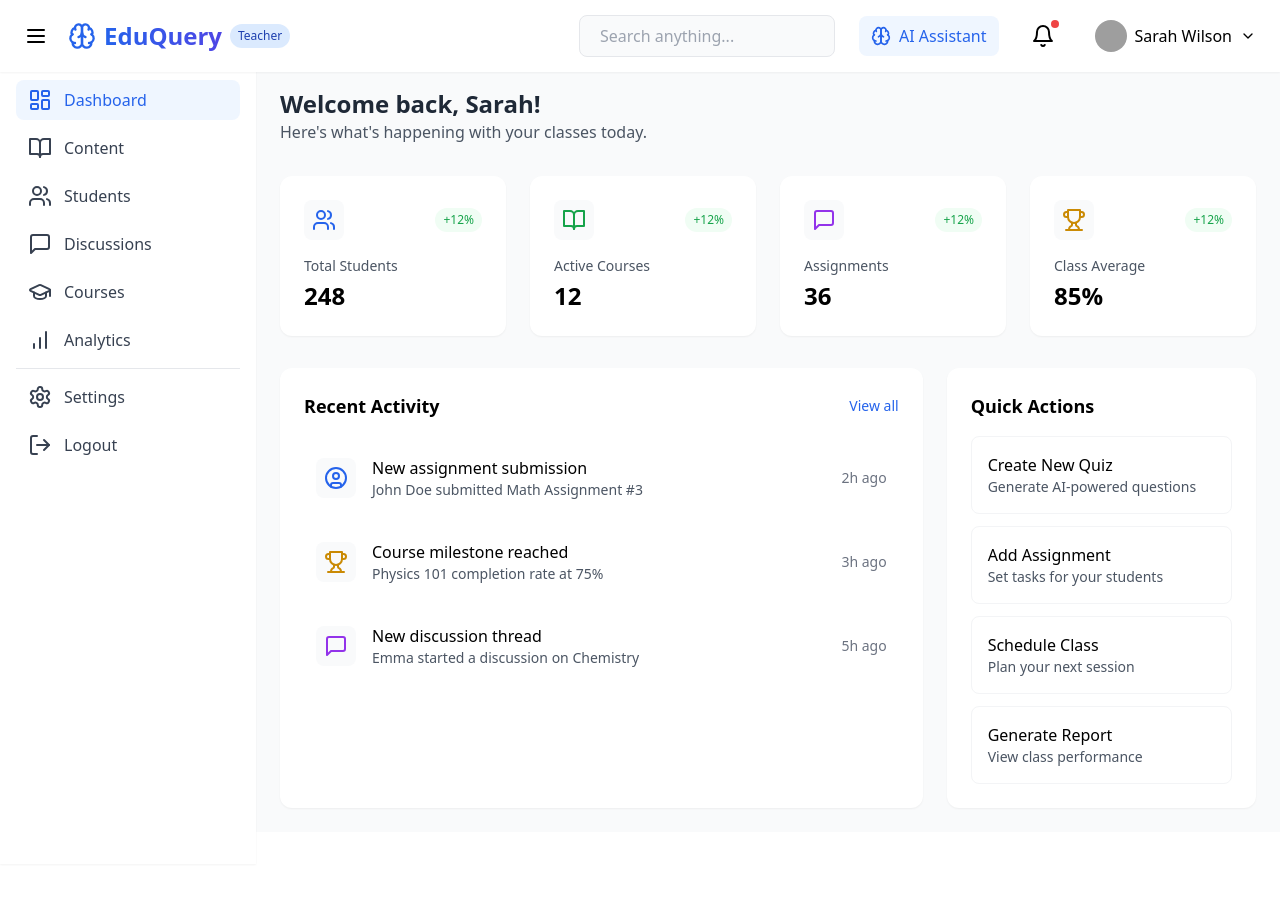
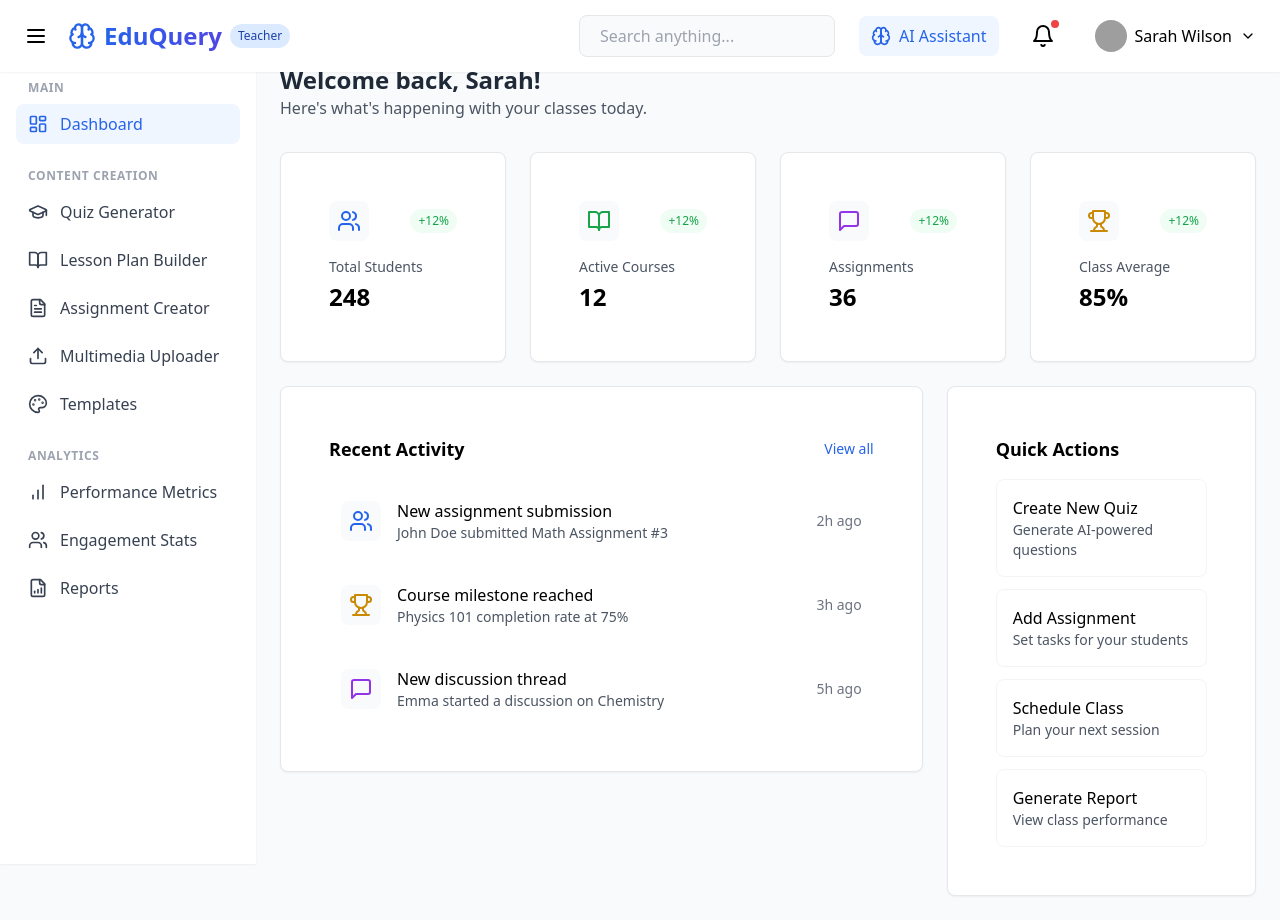
Before and after one commit to jhapran/edu-ai-companion_V1, a React (Vite) app: page / in a window 1280 px wide. Before the commit the page ends 832 px from the top, so only its background shows below. Built offline with nearby package versions, Linux system fonts and the light colour scheme; grey boxes are pictures that could not be loaded.

Commit message:
connected components

```diff
--- a/package.json
+++ b/package.json
@@ -11,6 +11,7 @@
   },
   "dependencies": {
     "@types/react-datepicker": "^7.0.0",
+    "date-fns": "^3.3.1",
     "lucide-react": "^0.344.0",
     "react": "^18.3.1",
     "react-datepicker": "^7.5.0",
--- a/src/App.tsx
+++ b/src/App.tsx
@@ -1,10 +1,51 @@
-import { BrowserRouter as Router } from 'react-router-dom';
+import { BrowserRouter as Router, Routes, Route, Navigate } from 'react-router-dom';
 import DashboardLayout from './components/DashboardLayout';
+import DashboardHome from './components/dashboard/DashboardHome';
+import AIChat from './components/AIChat';
+import { useState } from 'react';
+
+// Import all necessary components
+import QuizGenerator from './components/dashboard/educator/ContentCreation/QuizGenerator';
+import LessonPlanBuilder from './components/dashboard/educator/ContentCreation/LessonPlanBuilder';
+import AssignmentCreator from './components/dashboard/educator/ContentCreation/AssignmentCreator';
+import MultimediaUploader from './components/dashboard/educator/ContentCreation/MultimediaUploader';
+import TemplateSelector from './components/dashboard/educator/ContentCreation/TemplateSelector';
+import PerformanceMetrics from './components/dashboard/educator/Analytics/PerformanceMetrics';
+import EngagementStats from './components/dashboard/educator/Analytics/EngagementStats';
+import ReportGenerator from './components/dashboard/educator/Analytics/ReportGenerator';
 
 function App() {
+  const [showAIChat, setShowAIChat] = useState(false);
+
   return (
     <Router>
-      <DashboardLayout />
+      <div className="min-h-screen bg-gray-50">
+        <Routes>
+          <Route path="/" element={<DashboardLayout onAIChatToggle={() => setShowAIChat(!showAIChat)} />}>
+            <Route index element={<DashboardHome />} />
+
+            {/* Educator Routes */}
+            <Route path="content">
+              <Route path="quiz" element={<QuizGenerator onSave={console.log} />} />
+              <Route path="lesson" element={<LessonPlanBuilder onSave={console.log} />} />
+              <Route path="assignment" element={<AssignmentCreator onSave={console.log} />} />
+              <Route path="multimedia" element={<MultimediaUploader onUpload={console.log} />} />
+              <Route path="templates" element={<TemplateSelector onSelect={console.log} />} />
+            </Route>
+
+            <Route path="analytics">
+              <Route path="performance" element={<PerformanceMetrics />} />
+              <Route path="engagement" element={<EngagementStats />} />
+              <Route path="reports" element={<ReportGenerator />} />
+            </Route>
+
+            {/* Catch all undefined routes */}
+            <Route path="*" element={<Navigate to="/" replace />} />
+          </Route>
+        </Routes>
+
+        {showAIChat && <AIChat onClose={() => setShowAIChat(false)} />}
+      </div>
     </Router>
   );
 }
--- a/src/components/DashboardLayout.tsx
+++ b/src/components/DashboardLayout.tsx
@@ -1,10 +1,57 @@
 import React, { useState } from 'react';
-import { Menu, Bell, Search, ChevronDown, UserCircle, LayoutDashboard, BookOpen, Users, BarChart, Settings, LogOut, Brain, MessageSquare, GraduationCap, Trophy } from 'lucide-react';
-import AIChat from './AIChat';
+import { Outlet, useNavigate, useLocation } from 'react-router-dom';
+import {
+  Menu,
+  Bell,
+  Search,
+  ChevronDown,
+  Brain,
+  LayoutDashboard,
+  GraduationCap,
+  BookOpen,
+  FileText,
+  Upload,
+  Palette,
+  BarChart,
+  Users,
+  FileBarChart,
+} from 'lucide-react';
 
-export default function DashboardLayout() {
+interface DashboardLayoutProps {
+  onAIChatToggle: () => void;
+}
+
+export default function DashboardLayout({ onAIChatToggle }: DashboardLayoutProps) {
   const [sidebarOpen, setSidebarOpen] = useState(true);
-  const [showAIChat, setShowAIChat] = useState(false);
+  const navigate = useNavigate();
+  const location = useLocation();
+
+  const menuItems = [
+    {
+      title: 'Main',
+      items: [
+        { label: 'Dashboard', path: '/', icon: <LayoutDashboard size={20} /> },
+      ],
+    },
+    {
+      title: 'Content Creation',
+      items: [
+        { label: 'Quiz Generator', path: '/content/quiz', icon: <GraduationCap size={20} /> },
+        { label: 'Lesson Plan Builder', path: '/content/lesson', icon: <BookOpen size={20} /> },
+        { label: 'Assignment Creator', path: '/content/assignment', icon: <FileText size={20} /> },
+        { label: 'Multimedia Uploader', path: '/content/multimedia', icon: <Upload size={20} /> },
+        { label: 'Templates', path: '/content/templates', icon: <Palette size={20} /> },
+      ],
+    },
+    {
+      title: 'Analytics',
+      items: [
+        { label: 'Performance Metrics', path: '/analytics/performance', icon: <BarChart size={20} /> },
+        { label: 'Engagement Stats', path: '/analytics/engagement', icon: <Users size={20} /> },
+        { label: 'Reports', path: '/analytics/reports', icon: <FileBarChart size={20} /> },
+      ],
+    },
+  ];
 
   return (
     <div className="min-h-screen bg-gray-50">
@@ -12,20 +59,27 @@ export default function DashboardLayout() {
       <header className="bg-white shadow-sm fixed w-full z-10">
         <div className="flex items-center justify-between px-4 py-3">
           <div className="flex items-center gap-3">
-            <button onClick={() => setSidebarOpen(!sidebarOpen)} className="p-2 hover:bg-gray-100 rounded-lg transition-colors">
+            <button
+              onClick={() => setSidebarOpen(!sidebarOpen)}
+              className="p-2 hover:bg-gray-100 rounded-lg transition-colors"
+            >
               <Menu size={24} />
             </button>
             <div className="flex items-center">
               <div className="flex items-center gap-2">
                 <Brain className="text-blue-600" size={28} />
-                <h1 className="text-2xl font-bold bg-gradient-to-r from-blue-600 to-indigo-600 bg-clip-text text-transparent">EduQuery</h1>
+                <h1 className="text-2xl font-bold bg-gradient-to-r from-blue-600 to-indigo-600 bg-clip-text text-transparent">
+                  EduQuery
+                </h1>
               </div>
-              <span className="ml-2 px-2 py-1 text-xs bg-blue-100 text-blue-800 rounded-full font-medium">Teacher</span>
+              <span className="ml-2 px-2 py-1 text-xs bg-blue-100 text-blue-800 rounded-full font-medium">
+                Teacher
+              </span>
             </div>
           </div>
 
           <div className="flex items-center gap-6">
-            <div className="hidden md:flex items-center gap-2 bg-gray-50 px-3 py-2 rounded-lg w-64 border border-gray-200 focus-within:border-blue-500 transition-colors">
+            <div className="hidden md:flex items-center gap-2 bg-gray-50 px-3 py-2 rounded-lg w-64 border border-gray-200">
               <Search size={20} className="text-gray-400" />
               <input
                 type="text"
@@ -35,7 +89,7 @@ export default function DashboardLayout() {
             </div>
 
             <button
-              onClick={() => setShowAIChat(!showAIChat)}
+              onClick={onAIChatToggle}
               className="flex items-center gap-2 px-3 py-2 bg-blue-50 text-blue-600 rounded-lg hover:bg-blue-100 transition-colors"
             >
               <Brain size={20} />
@@ -61,125 +115,40 @@ export default function DashboardLayout() {
       </header>
 
       {/* Sidebar */}
-      <aside className={`fixed left-0 top-0 mt-16 h-full bg-white shadow-sm transition-all duration-300 ${sidebarOpen ? 'w-64' : 'w-20'}`}>
-        <nav className="p-4 space-y-2">
-          <SidebarItem icon={<LayoutDashboard size={24} />} label="Dashboard" active />
-          <SidebarItem icon={<BookOpen size={24} />} label="Content" />
-          <SidebarItem icon={<Users size={24} />} label="Students" />
-          <SidebarItem icon={<MessageSquare size={24} />} label="Discussions" />
-          <SidebarItem icon={<GraduationCap size={24} />} label="Courses" />
-          <SidebarItem icon={<BarChart size={24} />} label="Analytics" />
-          <div className="border-t my-4"></div>
-          <SidebarItem icon={<Settings size={24} />} label="Settings" />
-          <SidebarItem icon={<LogOut size={24} />} label="Logout" />
+      <aside className={`fixed left-0 top-0 mt-16 h-full bg-white shadow-sm transition-all duration-300 overflow-hidden ${sidebarOpen ? 'w-64' : 'w-20'}`}>
+        <nav className="p-4 space-y-6">
+          {menuItems.map((section, index) => (
+            <div key={index} className="space-y-2">
+              {sidebarOpen && (
+                <h2 className="text-xs font-semibold text-gray-400 uppercase tracking-wider px-3">
+                  {section.title}
+                </h2>
+              )}
+              {section.items.map((item, itemIndex) => (
+                <button
+                  key={itemIndex}
+                  onClick={() => navigate(item.path)}
+                  className={`
+                    w-full flex items-center gap-3 px-3 py-2 rounded-lg cursor-pointer transition-colors
+                    ${location.pathname === item.path ? 'bg-blue-50 text-blue-600' : 'text-gray-700 hover:bg-gray-50'}
+                  `}
+                  title={!sidebarOpen ? item.label : undefined}
+                >
+                  {item.icon}
+                  <span className={`font-medium truncate ${!sidebarOpen ? 'hidden' : 'block'}`}>
+                    {item.label}
+                  </span>
+                </button>
+              ))}
+            </div>
+          ))}
         </nav>
       </aside>
 
       {/* Main Content */}
-      <main className={`pt-16 ${sidebarOpen ? 'ml-64' : 'ml-20'} transition-all duration-300`}>
-        <div className="p-6">
-          <div className="mb-8">
-            <h2 className="text-2xl font-semibold text-gray-800">Welcome back, Sarah!</h2>
-            <p className="text-gray-600">Here's what's happening with your classes today.</p>
-          </div>
-
-          <div className="grid grid-cols-1 md:grid-cols-2 lg:grid-cols-4 gap-6 mb-8">
-            {[
-              { label: 'Total Students', value: '248', icon: <Users className="text-blue-600" /> },
-              { label: 'Active Courses', value: '12', icon: <BookOpen className="text-green-600" /> },
-              { label: 'Assignments', value: '36', icon: <MessageSquare className="text-purple-600" /> },
-              { label: 'Class Average', value: '85%', icon: <Trophy className="text-yellow-600" /> }
-            ].map((stat, i) => (
-              <div key={i} className="bg-white p-6 rounded-xl shadow-sm hover:shadow-md transition-shadow">
-                <div className="flex items-center justify-between">
-                  <div className="p-2 bg-gray-50 rounded-lg">{stat.icon}</div>
-                  <div className="text-xs font-medium text-green-600 bg-green-50 px-2 py-1 rounded-full">
-                    +12%
-                  </div>
-                </div>
-                <h3 className="text-gray-600 text-sm font-medium mt-4">{stat.label}</h3>
-                <p className="text-2xl font-semibold mt-1">{stat.value}</p>
-              </div>
-            ))}
-          </div>
-
-          <div className="grid grid-cols-1 lg:grid-cols-3 gap-6">
-            <div className="lg:col-span-2 bg-white p-6 rounded-xl shadow-sm">
-              <div className="flex items-center justify-between mb-6">
-                <h3 className="text-lg font-semibold">Recent Activity</h3>
-                <button className="text-blue-600 text-sm hover:underline">View all</button>
-              </div>
-              <div className="space-y-4">
-                {[
-                  {
-                    title: 'New assignment submission',
-                    desc: 'John Doe submitted Math Assignment #3',
-                    time: '2h ago',
-                    icon: <UserCircle className="text-blue-600" />
-                  },
-                  {
-                    title: 'Course milestone reached',
-                    desc: 'Physics 101 completion rate at 75%',
-                    time: '3h ago',
-                    icon: <Trophy className="text-yellow-600" />
-                  },
-                  {
-                    title: 'New discussion thread',
-                    desc: 'Emma started a discussion on Chemistry',
-                    time: '5h ago',
-                    icon: <MessageSquare className="text-purple-600" />
-                  }
-                ].map((item, i) => (
-                  <div key={i} className="flex items-center gap-4 p-3 hover:bg-gray-50 rounded-lg transition-colors">
-                    <div className="w-10 h-10 bg-gray-50 rounded-lg flex items-center justify-center">
-                      {item.icon}
-                    </div>
-                    <div className="flex-1">
-                      <h4 className="font-medium">{item.title}</h4>
-                      <p className="text-sm text-gray-600">{item.desc}</p>
-                    </div>
-                    <span className="text-sm text-gray-500">{item.time}</span>
-                  </div>
-                ))}
-              </div>
-            </div>
-
-            <div className="bg-white p-6 rounded-xl shadow-sm">
-              <h3 className="text-lg font-semibold mb-4">Quick Actions</h3>
-              <div className="space-y-3">
-                {[
-                  { label: 'Create New Quiz', desc: 'Generate AI-powered questions' },
-                  { label: 'Add Assignment', desc: 'Set tasks for your students' },
-                  { label: 'Schedule Class', desc: 'Plan your next session' },
-                  { label: 'Generate Report', desc: 'View class performance' }
-                ].map((action) => (
-                  <button
-                    key={action.label}
-                    className="w-full text-left p-4 rounded-lg hover:bg-gray-50 transition-colors border border-gray-100 hover:border-gray-200"
-                  >
-                    <div className="font-medium">{action.label}</div>
-                    <div className="text-sm text-gray-600">{action.desc}</div>
-                  </button>
-                ))}
-              </div>
-            </div>
-          </div>
-        </div>
+      <main className={`pt-16 ${sidebarOpen ? 'ml-64' : 'ml-20'} transition-all duration-300 p-6`}>
+        <Outlet />
       </main>
-
-      {/* AI Chat Widget */}
-      {showAIChat && <AIChat onClose={() => setShowAIChat(false)} />}
     </div>
   );
 }
-
-const SidebarItem = ({ icon, label, active = false }) => (
-  <div className={`flex items-center gap-3 px-3 py-2 rounded-lg cursor-pointer transition-colors ${
-    active
-      ? 'bg-blue-50 text-blue-600'
-      : 'text-gray-700 hover:bg-gray-50'
-  }`}>
-    {icon}
-    <span className="font-medium">{label}</span>
-  </div>
-);
--- /dev/null
+++ b/src/components/dashboard/DashboardHome.tsx
@@ -0,0 +1,98 @@
+import React from 'react';
+import { Users, BookOpen, MessageSquare, Trophy } from 'lucide-react';
+import Card from '../ui/Card';
+
+export default function DashboardHome() {
+  return (
+    <div className="space-y-6">
+      <div className="mb-8">
+        <h2 className="text-2xl font-semibold text-gray-800">Welcome back, Sarah!</h2>
+        <p className="text-gray-600">Here's what's happening with your classes today.</p>
+      </div>
+
+      <div className="grid grid-cols-1 md:grid-cols-2 lg:grid-cols-4 gap-6 mb-8">
+        {[
+          { label: 'Total Students', value: '248', icon: <Users className="text-blue-600" /> },
+          { label: 'Active Courses', value: '12', icon: <BookOpen className="text-green-600" /> },
+          { label: 'Assignments', value: '36', icon: <MessageSquare className="text-purple-600" /> },
+          { label: 'Class Average', value: '85%', icon: <Trophy className="text-yellow-600" /> }
+        ].map((stat, i) => (
+          <Card key={i} className="p-6 hover:shadow-md transition-shadow">
+            <div className="flex items-center justify-between">
+              <div className="p-2 bg-gray-50 rounded-lg">{stat.icon}</div>
+              <div className="text-xs font-medium text-green-600 bg-green-50 px-2 py-1 rounded-full">
+                +12%
+              </div>
+            </div>
+            <h3 className="text-gray-600 text-sm font-medium mt-4">{stat.label}</h3>
+            <p className="text-2xl font-semibold mt-1">{stat.value}</p>
+          </Card>
+        ))}
+      </div>
+
+      <div className="grid grid-cols-1 lg:grid-cols-3 gap-6">
+        <div className="lg:col-span-2">
+          <Card className="p-6">
+            <div className="flex items-center justify-between mb-6">
+              <h3 className="text-lg font-semibold">Recent Activity</h3>
+              <button className="text-blue-600 text-sm hover:underline">View all</button>
+            </div>
+            <div className="space-y-4">
+              {[
+                {
+                  title: 'New assignment submission',
+                  desc: 'John Doe submitted Math Assignment #3',
+                  time: '2h ago',
+                  icon: <Users className="text-blue-600" />
+                },
+                {
+                  title: 'Course milestone reached',
+                  desc: 'Physics 101 completion rate at 75%',
+                  time: '3h ago',
+                  icon: <Trophy className="text-yellow-600" />
+                },
+                {
+                  title: 'New discussion thread',
+                  desc: 'Emma started a discussion on Chemistry',
+                  time: '5h ago',
+                  icon: <MessageSquare className="text-purple-600" />
+                }
+              ].map((item, i) => (
+                <div key={i} className="flex items-center gap-4 p-3 hover:bg-gray-50 rounded-lg transition-colors">
+                  <div className="w-10 h-10 bg-gray-50 rounded-lg flex items-center justify-center">
+                    {item.icon}
+                  </div>
+                  <div className="flex-1">
+                    <h4 className="font-medium">{item.title}</h4>
+                    <p className="text-sm text-gray-600">{item.desc}</p>
+                  </div>
+                  <span className="text-sm text-gray-500">{item.time}</span>
+                </div>
+              ))}
+            </div>
+          </Card>
+        </div>
+
+        <Card className="p-6">
+          <h3 className="text-lg font-semibold mb-4">Quick Actions</h3>
+          <div className="space-y-3">
+            {[
+              { label: 'Create New Quiz', desc: 'Generate AI-powered questions' },
+              { label: 'Add Assignment', desc: 'Set tasks for your students' },
+              { label: 'Schedule Class', desc: 'Plan your next session' },
+              { label: 'Generate Report', desc: 'View class performance' }
+            ].map((action) => (
+              <button
+                key={action.label}
+                className="w-full text-left p-4 rounded-lg hover:bg-gray-50 transition-colors border border-gray-100 hover:border-gray-200"
+              >
+                <div className="font-medium">{action.label}</div>
+                <div className="text-sm text-gray-600">{action.desc}</div>
+              </button>
+            ))}
+          </div>
+        </Card>
+      </div>
+    </div>
+  );
+}
```
Also changed, not shown: 1 other file (tests, documents, lock files or other folders).
